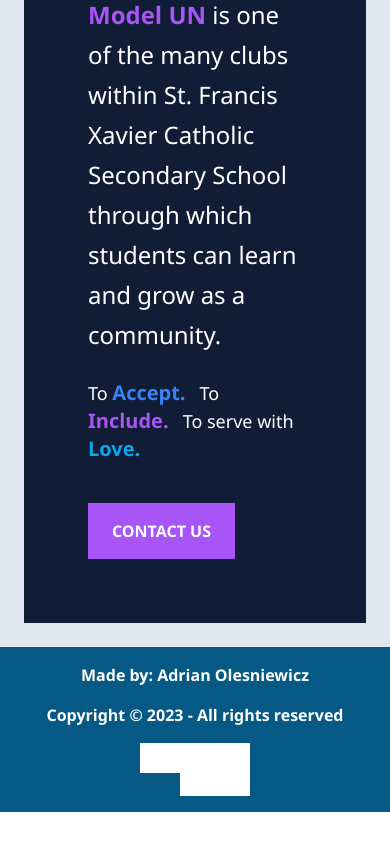
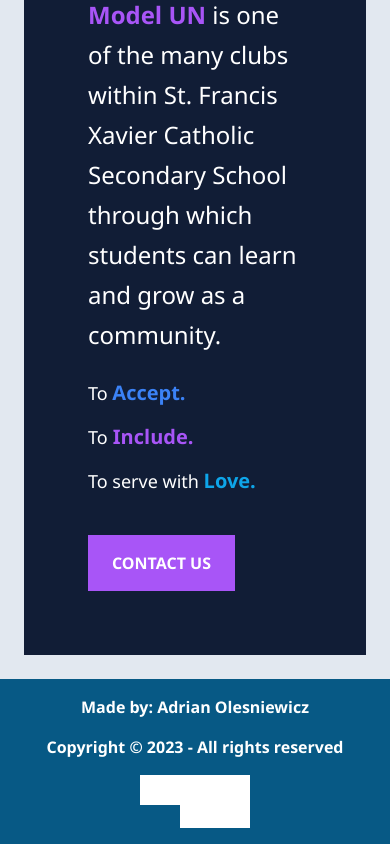
Before and after one commit to AdrianOles/xmun, a Next.js app: page / in a window 390 px wide. Shown: the part 1131-1975 px from the top of the page. Before the commit the page ends 1943 px from the top, so only its background shows below. Built offline with nearby package versions, Linux system fonts and the light colour scheme; grey boxes are pictures that could not be loaded.

Commit message:
Fixed text repsonsiveness:

```diff
--- a/pages/index.js
+++ b/pages/index.js
@@ -75,7 +75,16 @@ export default function Home() {
               >
                 <p className='text-white lg:text-xl text-lg mb-4'>&#x2022; Third In-house conference &#x2022;</p>
                 <p className='text-white lg:text-3xl text-2xl mb-6 leading-10'><span className='text-purple-500 font-bold'>Model UN</span> is one of the many clubs within St. Francis Xavier Catholic Secondary School through which students can learn and grow as a community.</p>
-                <div className='text-white lg:text-2xl text-lg lg:mb-20 mb-10'>To <span className='text-blue-500 font-bold lg:text-3xl text-xl'>Accept.</span>&nbsp;&nbsp;&nbsp;To<span className='text-purple-500 font-bold lg:text-3xl text-xl'> Include.</span>&nbsp;&nbsp;&nbsp;To serve with <span className='text-sky-500 font-bold text-xl lg:text-3xl'>Love.</span></div>
+                <div className='text-white lg:text-2xl text-lg lg:mb-20 mb-10 flex flex-wrap gap-4'>
+                  <div>
+                    To <span className='text-blue-500 font-bold lg:text-3xl text-xl'>Accept.</span>
+                  </div>
+                  <div>
+                    To<span className='text-purple-500 font-bold lg:text-3xl text-xl'> Include.</span>
+                  </div>
+                  <div>
+                    To serve with <span className='text-sky-500 font-bold text-xl lg:text-3xl'>Love.</span></div>
+                  </div>
                 <a href="https://secondary.hcdsb.org/xavier/">
                   <div className="bg-purple-500 text-white font-semibold px-6 py-4 w-fit cursor-pointer hover:ring hover:ring-sky-600">
                     CONTACT US
```
